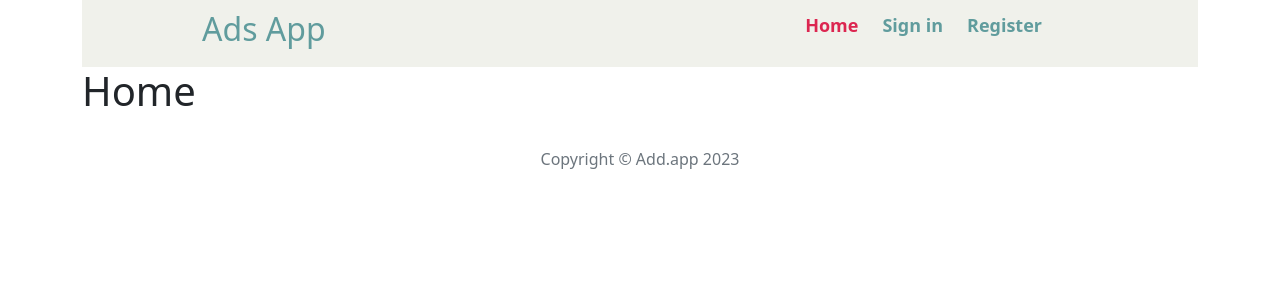
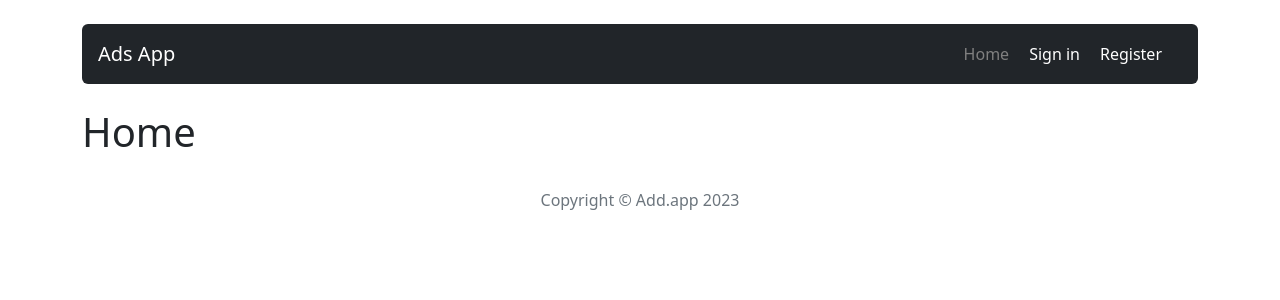
Before and after one commit to Cinamon88/fullstack_project, a React (Create React App) app in the folder client/: page / in a window 1280 px wide. Shown: the top 300 px of the page. Built offline with nearby package versions, Linux system fonts and the light colour scheme.

Commit message:
use NavBar in Header

```diff
--- a/client/src/components/views/Header/Header.js
+++ b/client/src/components/views/Header/Header.js
@@ -1,67 +1,9 @@
-import styles from './Header.module.scss';
-import { NavLink } from 'react-router-dom';
-import { useSelector } from 'react-redux'
-import { getUser } from '../../../redux/usersRedux';
+import NavBar from '../NavBar/NavBar';
 
 const Header = () => {
-    const user = useSelector(getUser)
 
     return (
-        <nav>
-            <div className={styles.nav_wrapper}>
-                <NavLink to="/" className={styles.logo}>
-                    <h2>Ads App</h2>
-                </NavLink>
-                <ul className={styles.nav_list}>
-                    <li>
-                        <NavLink
-                            className={({ isActive }) =>
-                                isActive ? styles.linkActive : undefined
-                            }
-                            to="/"
-                        >
-                            Home
-                        </NavLink>
-                    </li>
-                    <li>
-                        {!user && (
-                            <NavLink
-                                className={({ isActive }) =>
-                                    isActive ? styles.linkActive : undefined
-                                }
-                                to="/login"
-                            >
-                                Sign in
-                            </NavLink>
-                        )}
-                    </li>
-                    <li>
-                        {!user && (
-                            <NavLink
-                                className={({ isActive }) =>
-                                    isActive ? styles.linkActive : undefined
-                                }
-                                to="/register"
-                            >
-                                Register
-                            </NavLink>
-                        )}
-                    </li>
-                    <li>
-                        {user && (
-                            <NavLink
-                                className={({ isActive }) =>
-                                    isActive ? styles.linkActive : undefined
-                                }
-                                to="/logout"
-                            >
-                                Logout
-                            </NavLink>
-                        )}
-                    </li>
-                </ul>
-            </div>
-        </nav>
+        <NavBar />
     );
 };
 
--- a/client/src/components/views/Header/Header.module.scss
+++ /dev/null
@@ -1,36 +0,0 @@
-@import '../../../styles/settings.scss';
-
-nav {
-  background-color: $background;
-}
-
-.logo {
-  text-decoration: none;
-  color: $icon;
-  &:hover {
-    color: $activeLink;
-  }
-}
-
-.nav_wrapper {
-  font-size: $base-size * 1.5;
-  font-weight: bold;
-  margin: 0 ($base-size * 10);
-  display: flex;
-  justify-content: space-between;
-  align-items: center;
-}
-.nav_list {
-  list-style: none;
-  display: inline-flex;
-  li {
-    padding: $base-size;
-  }
-  a {
-    text-decoration: none;
-    color: $icon;
-  }
-  a.linkActive {
-    color: $activeLink;
-  }
-}
```
